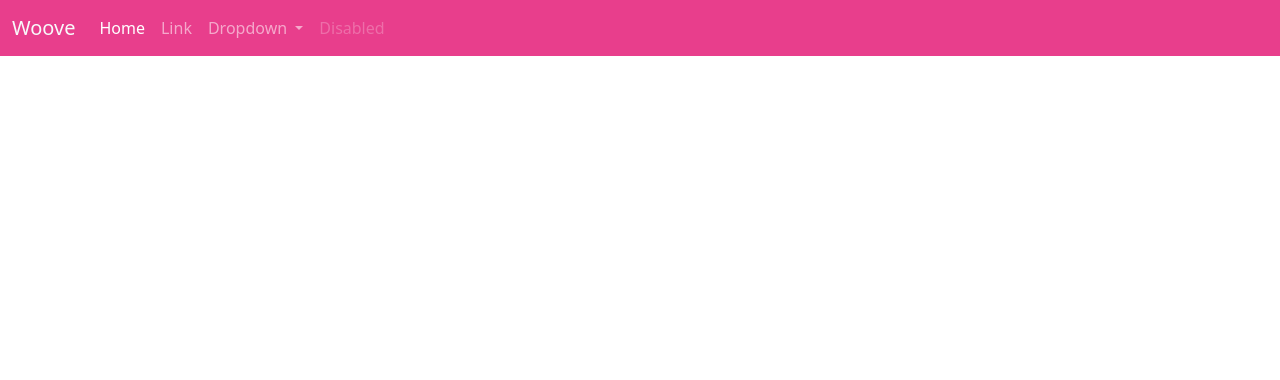
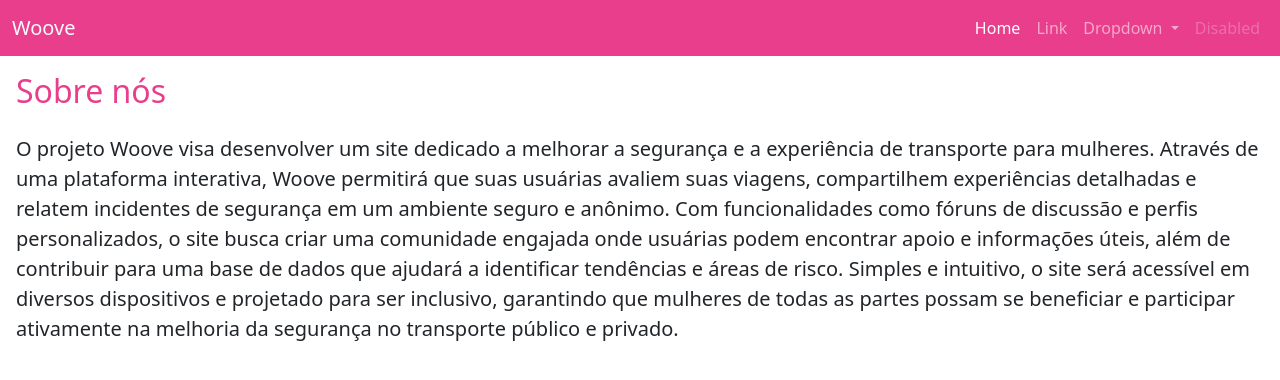
Before and after one commit to ICEI-PUC-Minas-PPLCC-TI/ppl-cc-ti1-2024-1-g-woove, a plain HTML site: page codigo/sobreNos.html in a window 1280 px wide. Drawn offline with nearby package versions, Linux system fonts and the light colour scheme.

Commit message:
adicionando e personalizando sobre nós

```diff
--- a/codigo/sobreNos.html
+++ b/codigo/sobreNos.html
@@ -14,7 +14,7 @@
             <span class="navbar-toggler-icon"></span>
           </button>
           <div class="collapse navbar-collapse" id="navbarSupportedContent">
-            <ul class="navbar-nav me-auto mb-2 mb-lg-0">
+            <ul class="navbar-nav ms-auto mb-2 mb-lg-0">
               <li class="nav-item">
                 <a class="nav-link active" aria-current="page" href="#">Home</a>
               </li>
@@ -39,6 +39,14 @@
           </div>
         </div>
     </nav>
+
+    <div class="mt-3 ms-3">
+        <h1 class="fs-2" style="color: #e83e8c;">Sobre nós</h1>
+        <p class="text-break pt-3 pe-3 fs-5">
+            O projeto Woove visa desenvolver um site dedicado a melhorar a segurança e a experiência de transporte para mulheres. Através de uma plataforma interativa, Woove permitirá que suas usuárias avaliem suas viagens, compartilhem experiências detalhadas e relatem incidentes de segurança em um ambiente seguro e anônimo. Com funcionalidades como fóruns de discussão e perfis personalizados, o site busca criar uma comunidade engajada onde usuárias podem encontrar apoio e informações úteis, além de contribuir para uma base de dados que ajudará a identificar tendências e áreas de risco. Simples e intuitivo, o site será acessível em diversos dispositivos e projetado para ser inclusivo, garantindo que mulheres de todas as partes possam se beneficiar e participar ativamente na melhoria da segurança no transporte público e privado.
+        </p>
+    </div>
+
     <script src="https://cdn.jsdelivr.net/npm/bootstrap@5.3.3/dist/js/bootstrap.bundle.min.js" integrity="sha384-YvpcrYf0tY3lHB60NNkmXc5s9fDVZLESaAA55NDzOxhy9GkcIdslK1eN7N6jIeHz" crossorigin="anonymous"></script>
 </body>
 </html>
```
